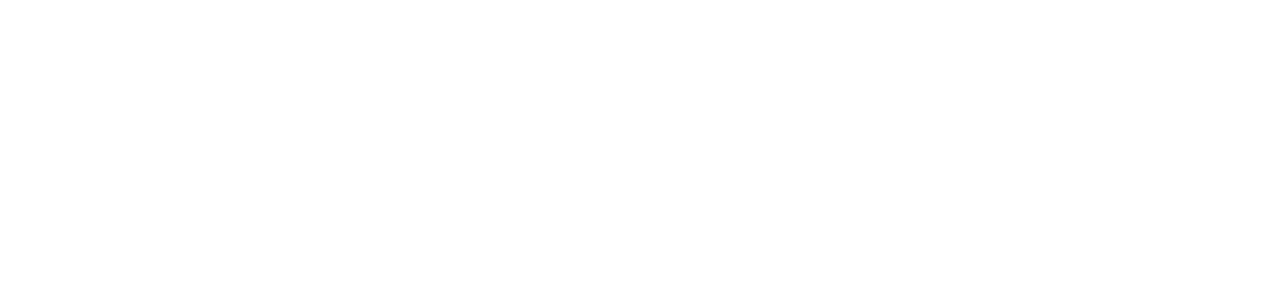
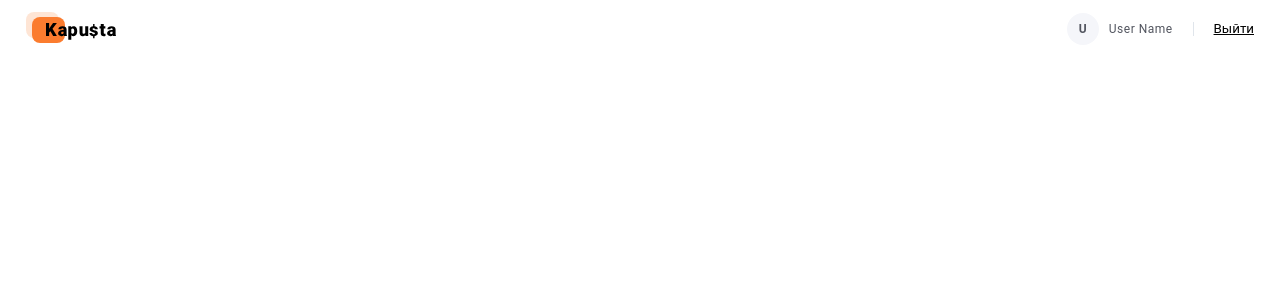
Before and after one commit to Spelui/smart-finance-team-work, a React (Create React App) app: page / in a window 1280 px wide. Shown: the top 300 px of the page. Built offline with nearby package versions, Linux system fonts and the light colour scheme.

Commit message:
completed header markup

```diff
--- a/src/App.js
+++ b/src/App.js
@@ -1,5 +1,11 @@
+import { Header } from "./component/Header/Header";
+
 const App = () => {
-  return <div></div>;
+  return (
+    <div>
+      <Header />
+    </div>
+  );
 };
 
 export default App;
--- /dev/null
+++ b/src/component/Header/Header.jsx
@@ -0,0 +1,31 @@
+import React from 'react'
+import sprite from '../../images/svg/symbol-defs.svg'
+import s from './Header.module.scss'
+
+export const Header = () => {
+    return (
+        <header className={s.header}>
+            <div className="container">
+                <div className={s.headerWrapper}>
+                    <a href="./" className={s.headerLink}>
+                        <svg width='90px' height='31px' className={s.logo}>
+                            <use  href={`${sprite}#logo`}></use>
+                        </svg>
+                    </a>
+                    <div className={s.userMenu}>
+                        <div className={s.userAvatar}>
+                            <p className={s.avatarText}>U</p>
+                        </div>
+                        <p className={s.userName}>{'User Name'}</p>
+                        <button type='button' className={s.btn}>
+                            <svg width='16px' height='16px' className={s.logoutIcon}>
+                                <use  href={`${sprite}#logout`}></use>
+                            </svg>
+                            <p className={s.logoutText}>Выйти</p>
+                        </button>
+                    </div>
+                </div>
+            </div>
+        </header>
+    )
+}
--- /dev/null
+++ b/src/component/Header/Header.module.scss
@@ -0,0 +1,87 @@
+.header {
+  padding: 12px 0;
+  background-color: white;
+}
+
+.headerWrapper {
+  display: flex;
+  align-items: center;
+  justify-content: space-between;
+}
+
+.userMenu {
+  display: flex;
+  align-items: center;
+}
+
+.userAvatar {
+  display: flex;
+  align-items: center;
+  justify-content: center;
+  margin-right: 15px;
+  width: 32px;
+  height: 32px;
+
+  border-radius: 50%;
+  background: #f5f6fa;
+
+  @media screen and (min-width: 768px) {
+    margin-right: 10px;
+  }
+}
+
+.avatarText {
+  font-weight: 700;
+  font-size: 12px;
+  line-height: calc(14 / 12);
+  letter-spacing: 0.04em;
+
+  color: #52555f;
+}
+
+.userName {
+  font-size: 12px;
+  line-height: calc(14 / 12);
+  letter-spacing: 0.04em;
+
+  color: #52555f;
+
+  @media screen and (min-width: 320px) {
+    display: none;
+  }
+
+  @media screen and (min-width: 768px) {
+    display: block;
+  }
+
+  &::after {
+    content: "";
+    margin-left: 20px;
+    margin-right: 20px;
+    height: 36px;
+    border-right: 1px solid #e0e5eb;
+  }
+}
+
+.logoutIcon {
+  @media screen and (min-width: 768px) {
+    display: none;
+  }
+}
+
+.logoutText {
+  text-decoration-line: underline;
+
+  @media screen and (min-width: 320px) {
+    display: none;
+  }
+
+  @media screen and (min-width: 768px) {
+    display: block;
+  }
+}
+
+.btn {
+  height: 16px;
+  background: white;
+}
```
Also changed, not shown: src/images/svg/symbol-defs.svg (added).
